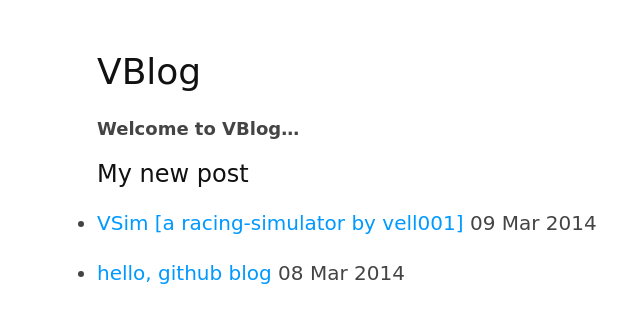
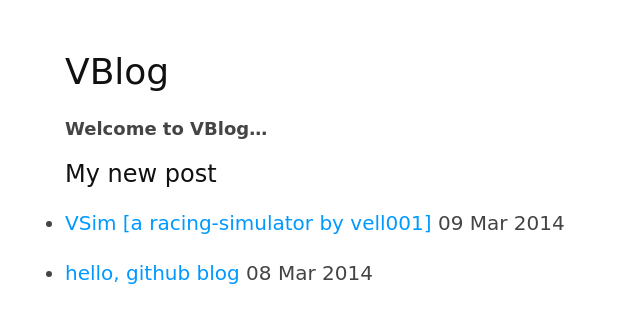
Before and after one commit to vell001/vblog, a Jekyll site: the page built from index.md, in a window 1280 px wide. Shown: the top 323 px of the page, without its empty margins (63-703 px from the left). Built offline with Jekyll 4.4.1, drawn with Linux system fonts in a browser that asks for light colours; Markdown is read by kramdown in place of the engine named in the settings.

Commit message:
change css

```diff
--- a/css/vellmd001.css
+++ b/css/vellmd001.css
@@ -3,7 +3,7 @@
     font-family: 'Ubuntu', 'Ubuntu Beta', UbuntuBeta, Ubuntu, 'Bitstream Vera Sans', 'DejaVu Sans', Tahoma, sans-serif;
     color: #444444;
     line-height: 1;
-    max-width: 960px;
+    max-width: 80%;
     padding: 30px;
 }
 h1, h2, h3, h4 {
@@ -59,11 +59,11 @@
 p, ul, ol {
     font-size: 20px;
     line-height: 26px;
-    max-width: 1024px;
+    max-width: 80%;
 }
 pre {
     padding: 0px 24px;
-    max-width: 1024px;
+    max-width: 80%;
     white-space: pre-wrap;
 }
 code {
@@ -80,7 +80,7 @@
     border-left:.5em solid #eee;
     padding: 0 2em;
     margin-left:0;
-    max-width: 960px;
+    max-width: 80%;
 }
 blockquote  cite {
     font-size:14px;
@@ -93,10 +93,10 @@
 
 blockquote p {
     color: #666;
-    max-width: 900px;
+    max-width: 75%;
 }
 hr {
-    width: 768px;
+    width: 80%;
     text-align: left;
     margin: 0 auto 0 0;
     color: #999;
```
